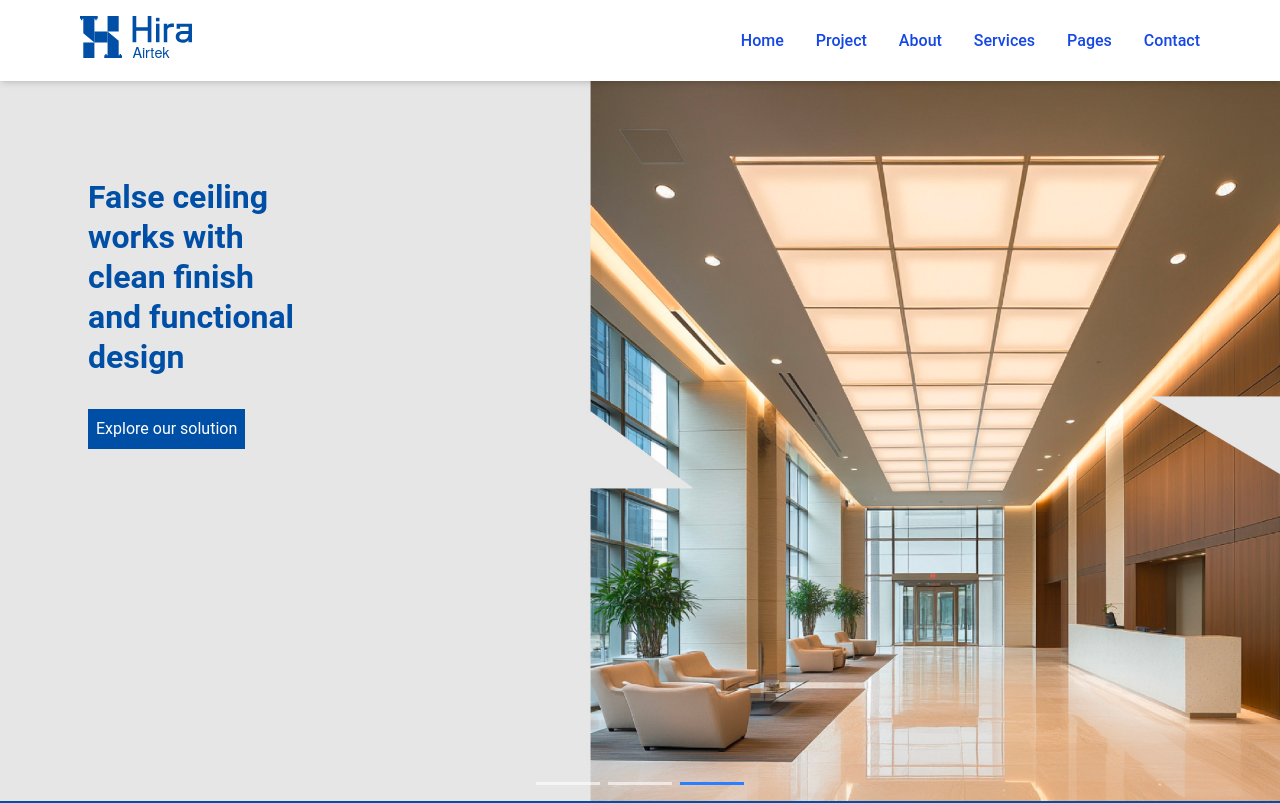
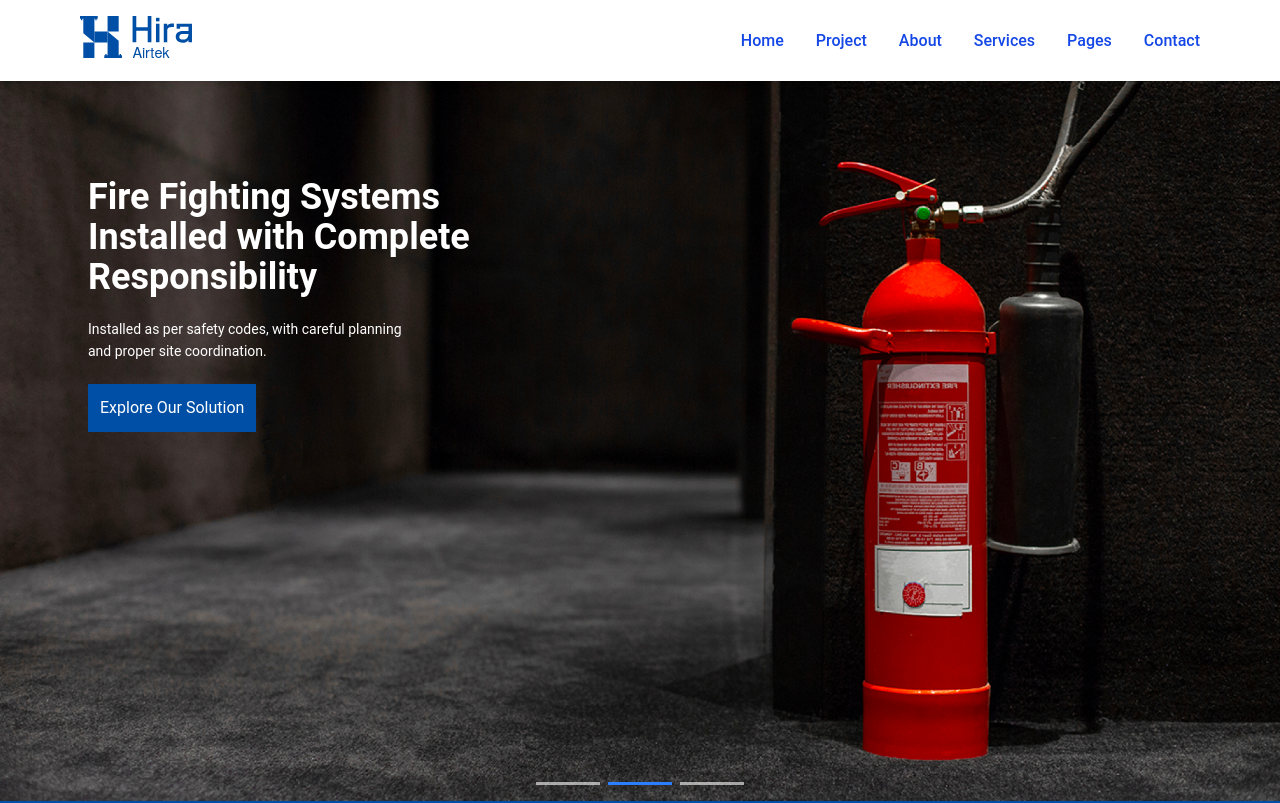
Before and after one commit to abdullahkhan88/HiraAirTech, a React (Vite) app: page / in a window 1280 px wide. Shown: the top 803 px of the page. Built offline with nearby package versions, Linux system fonts and the light colour scheme.

Commit message:
some change

```diff
--- a/src/Pages/Client/Home.jsx
+++ b/src/Pages/Client/Home.jsx
@@ -57,8 +57,8 @@ const slides = [
 ];
 
 const Home = () => {
-  const [current, setCurrent] = useState(2);
-  const isanimation = false;
+  const [current, setCurrent] = useState(0);
+  const isanimation = true;
   useEffect(() => {
     if (!isanimation) return
     const interval = setInterval(() => {
```
